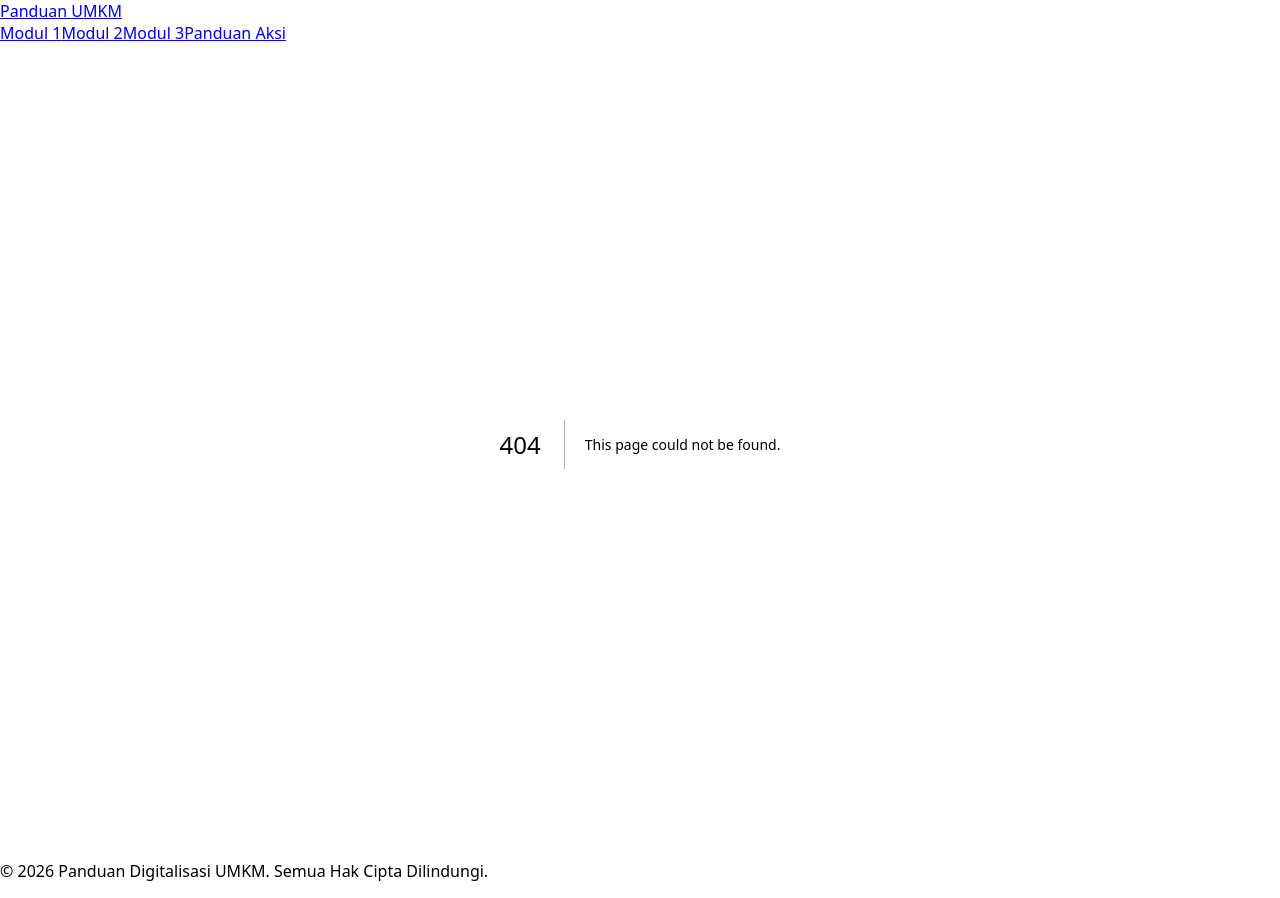
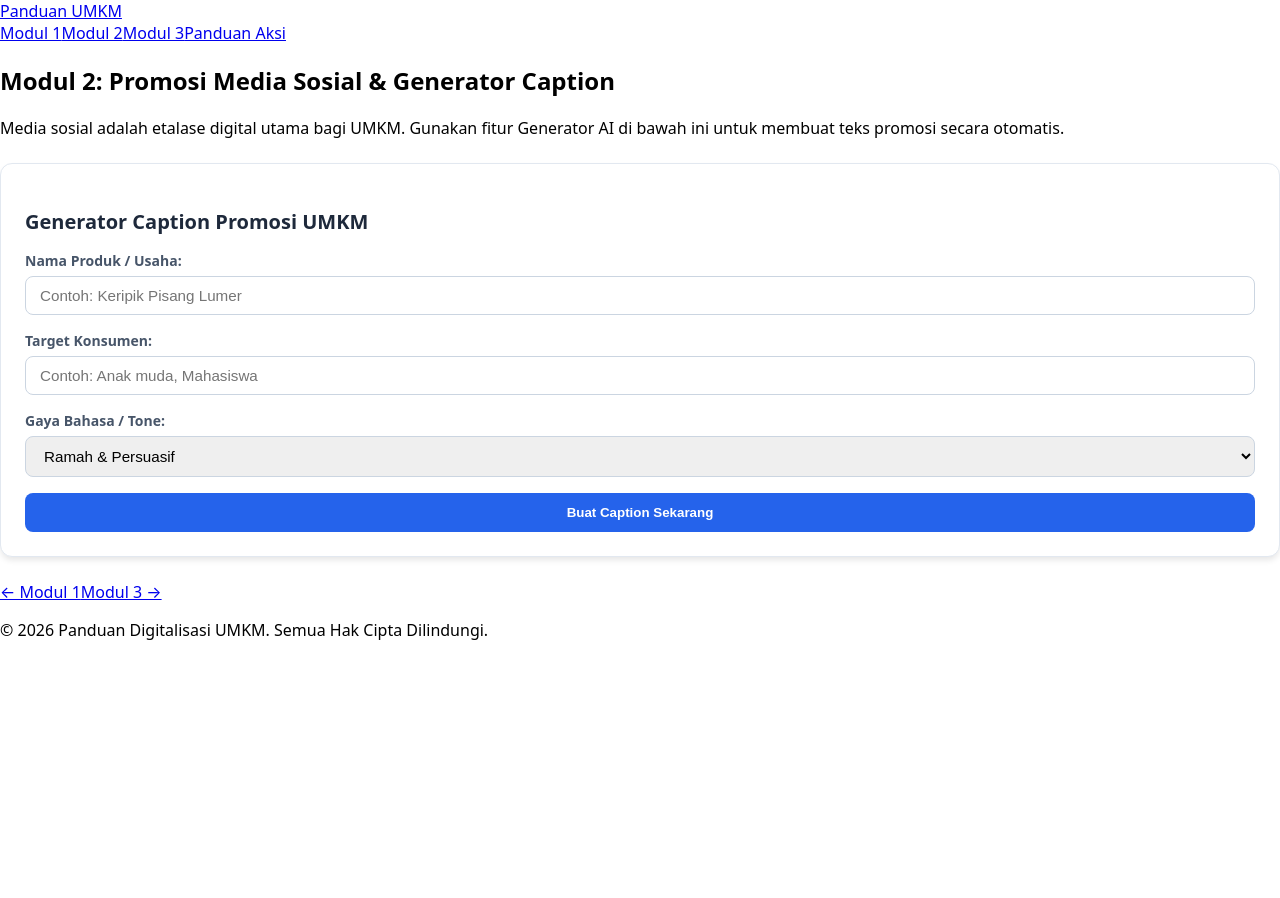
Before and after one commit to shiroinekoo/KKN-CIGONDEWAH-HILIR, a Next.js app: page /modul-2 in a window 1280 px wide. Before the commit this address had no page. After the commit the page ends 800 px from the top, so only its background shows below. Built offline with nearby package versions, Linux system fonts and the light colour scheme.

Commit message:
Create page.js

```diff
--- /dev/null
+++ b/app/modul-2/page.js
@@ -0,0 +1,22 @@
+import CaptionGenerator from '@/components/CaptionGenerator';
+import Link from 'next/link';
+
+export default function Modul2() {
+  return (
+    <div className="space-y-6">
+      <article className="bg-white p-8 rounded-xl border border-slate-200">
+        <h1 className="text-2xl font-bold mb-4">Modul 2: Promosi Media Sosial & Generator Caption</h1>
+        <p className="text-slate-600 mb-6">
+          Media sosial adalah etalase digital utama bagi UMKM. Gunakan fitur Generator AI di bawah ini untuk membuat teks promosi secara otomatis.
+        </p>
+
+        <CaptionGenerator />
+      </article>
+
+      <div className="flex justify-between px-2">
+        <Link href="/modul-1" className="text-slate-500 hover:underline">&larr; Modul 1</Link>
+        <Link href="/modul-3" className="text-blue-600 font-semibold hover:underline">Modul 3 &rarr;</Link>
+      </div>
+    </div>
+  );
+}
```
